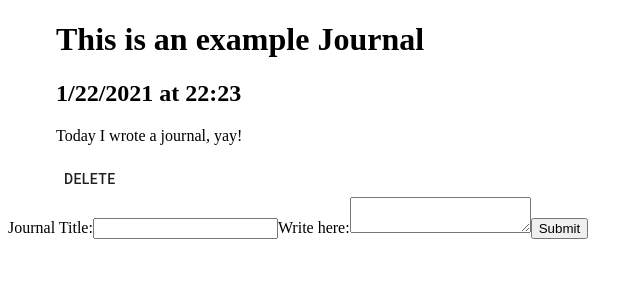
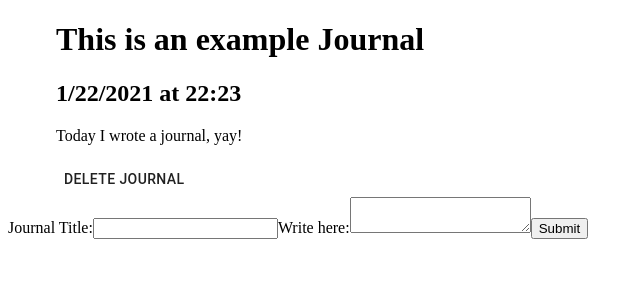
Before and after one commit to KyleMcKell/React-Journal, a React (Create React App) app: page / in a window 1280 px wide. Shown: the top 300 px of the page, without its empty margins (0-643 px from the left). Built offline with nearby package versions, Linux system fonts and the light colour scheme.

Commit message:
changed the delete capatility back to a component

```diff
--- a/src/components/JournalEntry.js
+++ b/src/components/JournalEntry.js
@@ -1,6 +1,6 @@
 import { Container } from "@material-ui/core";
 import React from "react";
-import { Button } from "@material-ui/core";
+import { JournalDelete } from "./JournalDelete";
 
 export const JournalEntry = ({ entry, handleDelete }) => {
 	const title = entry.title;
@@ -12,7 +12,7 @@
 			<h1>{title}</h1>
 			<h2>{date}</h2>
 			<p>{entryText}</p>
-			<Button onClick={() => handleDelete(entry)}>Delete</Button>
+			<JournalDelete handleDelete={() => handleDelete(entry)} />
 		</Container>
 	);
 };
```
